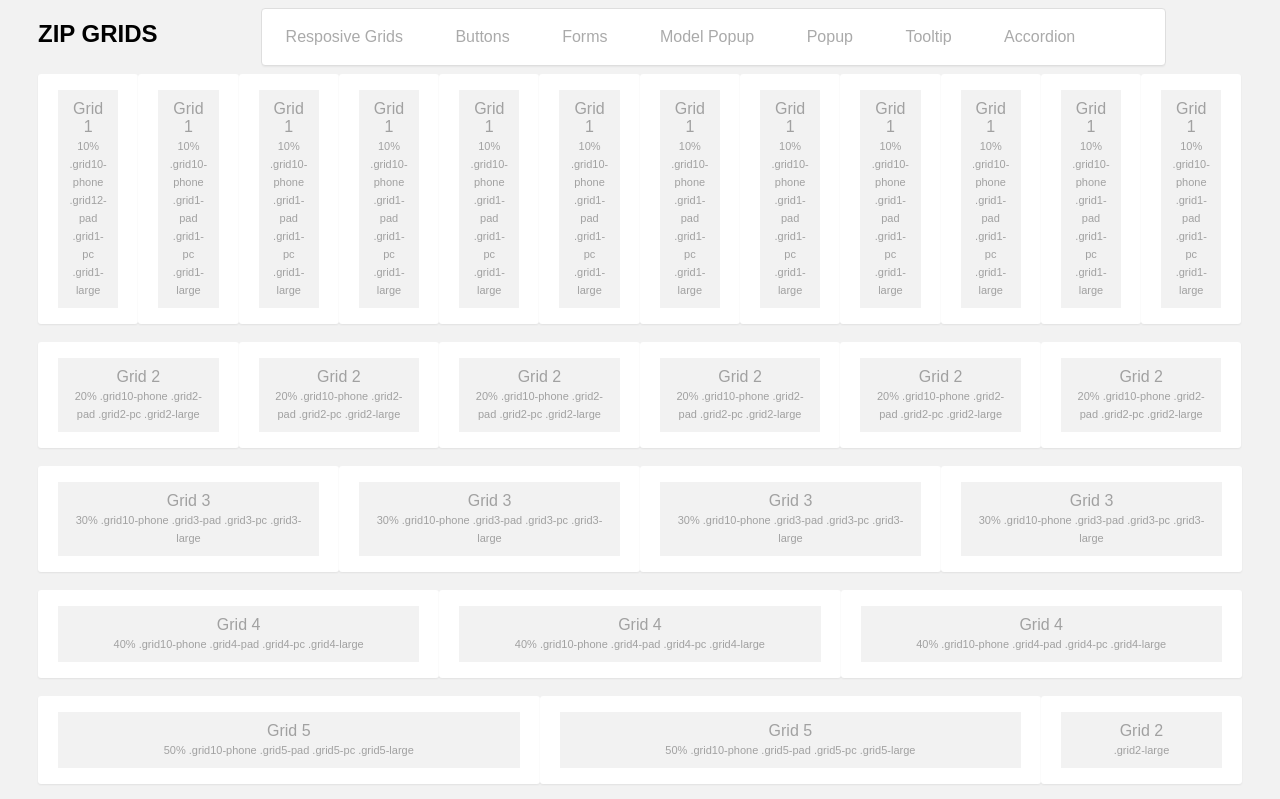
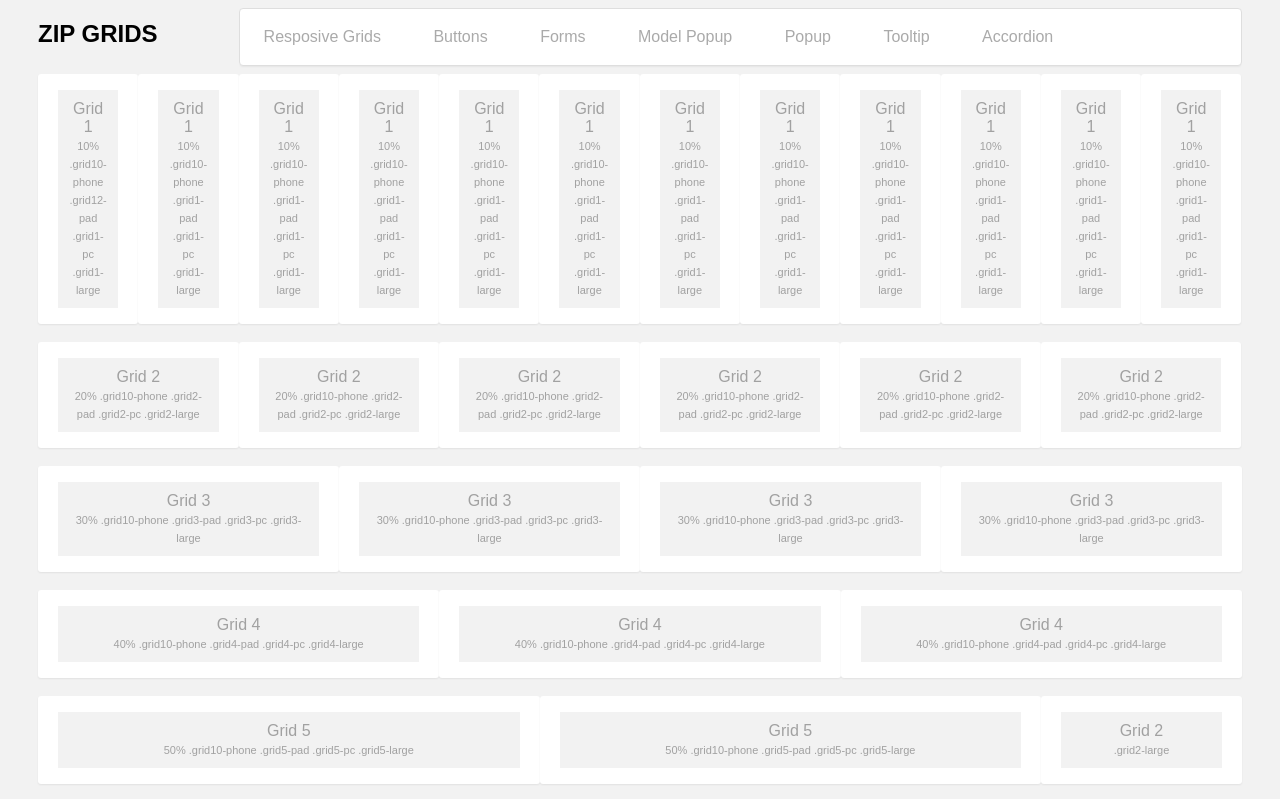
Before and after one commit to sithila/zip-grids, a plain HTML site: page index.html in a window 1280 px wide. Shown: the top 799 px of the page. Drawn offline with nearby package versions, Linux system fonts and the light colour scheme.

Commit message:
Update my-grids.css

```diff
--- a/css/my-grids.css
+++ b/css/my-grids.css
@@ -144,9 +144,9 @@
 	box-shadow: 0 2px 2px -1px rgba(0, 0, 0, 0.055);
 	color: #888;
 	display: block;
-	margin: 8px 22px 8px 22px;
+	margin: 8px 0px 8px 0px;
 	overflow: hidden;
-	width: 90%;
+
 }
 nav ul {
 	margin: 0;
```
